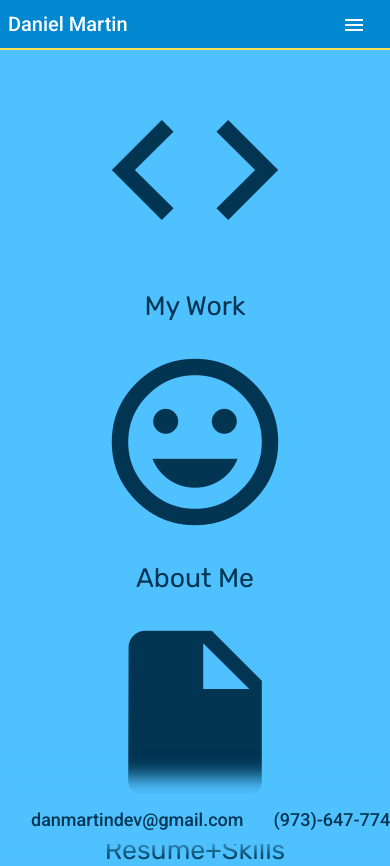
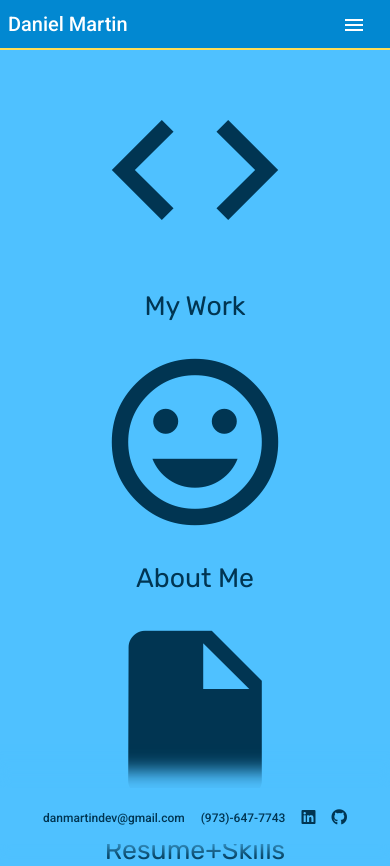
Before and after one commit to danmartindev/Portfolio, an Angular app: page /main in a window 390 px wide. Built offline with nearby package versions, Linux system fonts and the light colour scheme.

Commit message:
imported styles.css added media queris

```diff
--- a/src/app/footer/footer.component.scss
+++ b/src/app/footer/footer.component.scss
@@ -1,7 +1,8 @@
 @import '../../colors.scss';
+@import "../../styles.scss";
 
 mat-toolbar {
-    background-color: $light;
+    background-color: $light !important;
     text-align: center;
     -webkit-box-shadow: 0px -7px 18px 10px rgba(79,193,255,1);
     -moz-box-shadow: 0px -7px 18px 10px rgba(79,193,255,1);
@@ -9,7 +10,7 @@ mat-toolbar {
     z-index: 10;
     position: fixed;
     bottom: 0px;
-    height: 50px;
+    height: 35px;
     width: 100%;
 
     div{
@@ -17,10 +18,10 @@ mat-toolbar {
     }
 }
 
-span, i {
+span, a {
     margin: 0px 15px 0px 15px;
     color: $dark;
-    font-size: 18px;
+    font-size: 14px;
 }
 
 i {
@@ -33,3 +34,17 @@ i {
 i:hover {
     color: $accent;
 }
+
+@include small550{
+    span, a {
+        margin: 0px 8px 0px 8px;
+        font-size: 12px;
+    }
+}
+
+@include small350{
+    span, a {
+        margin: 0px 5px 0px 5px;
+        font-size: 10px;
+    }
+}
```
